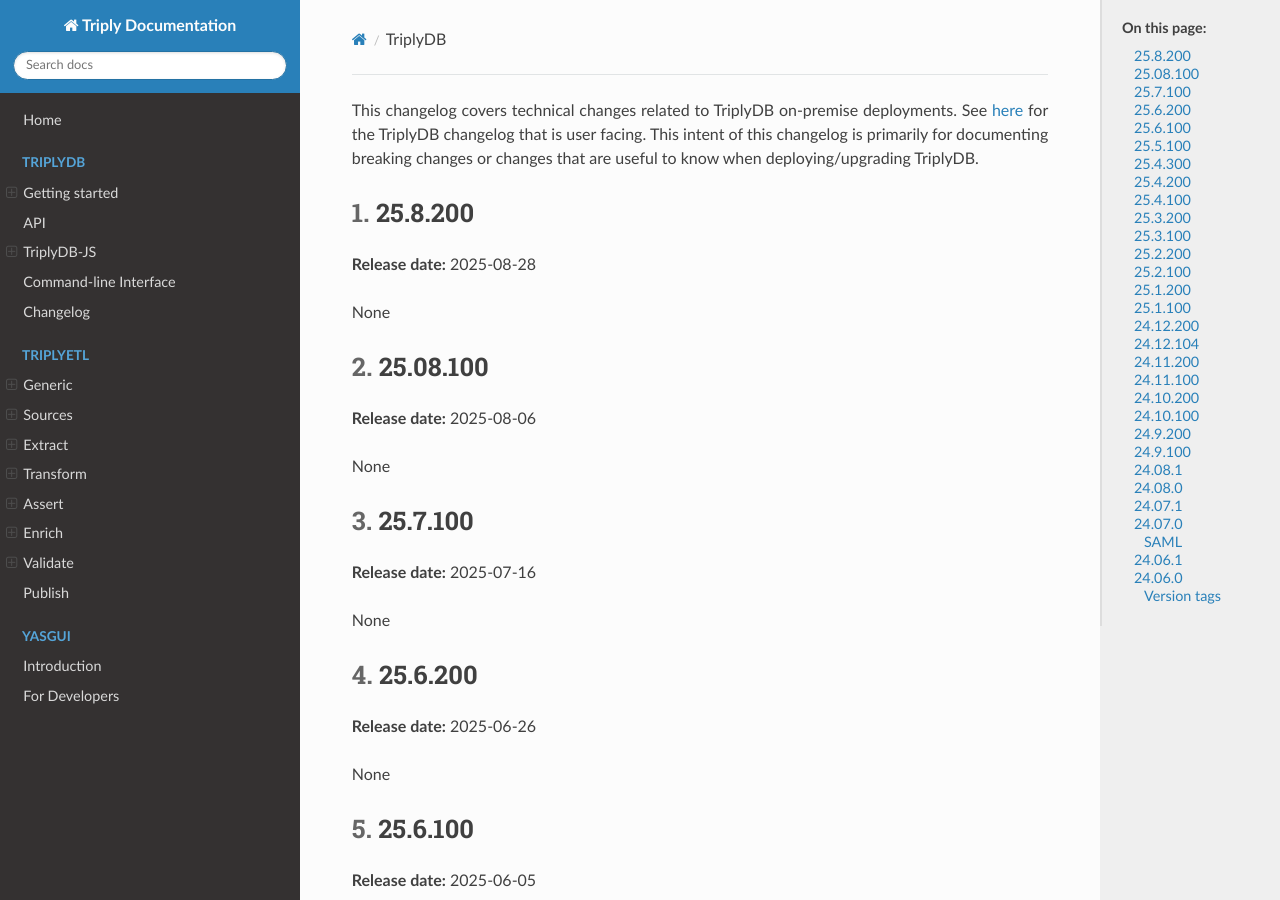
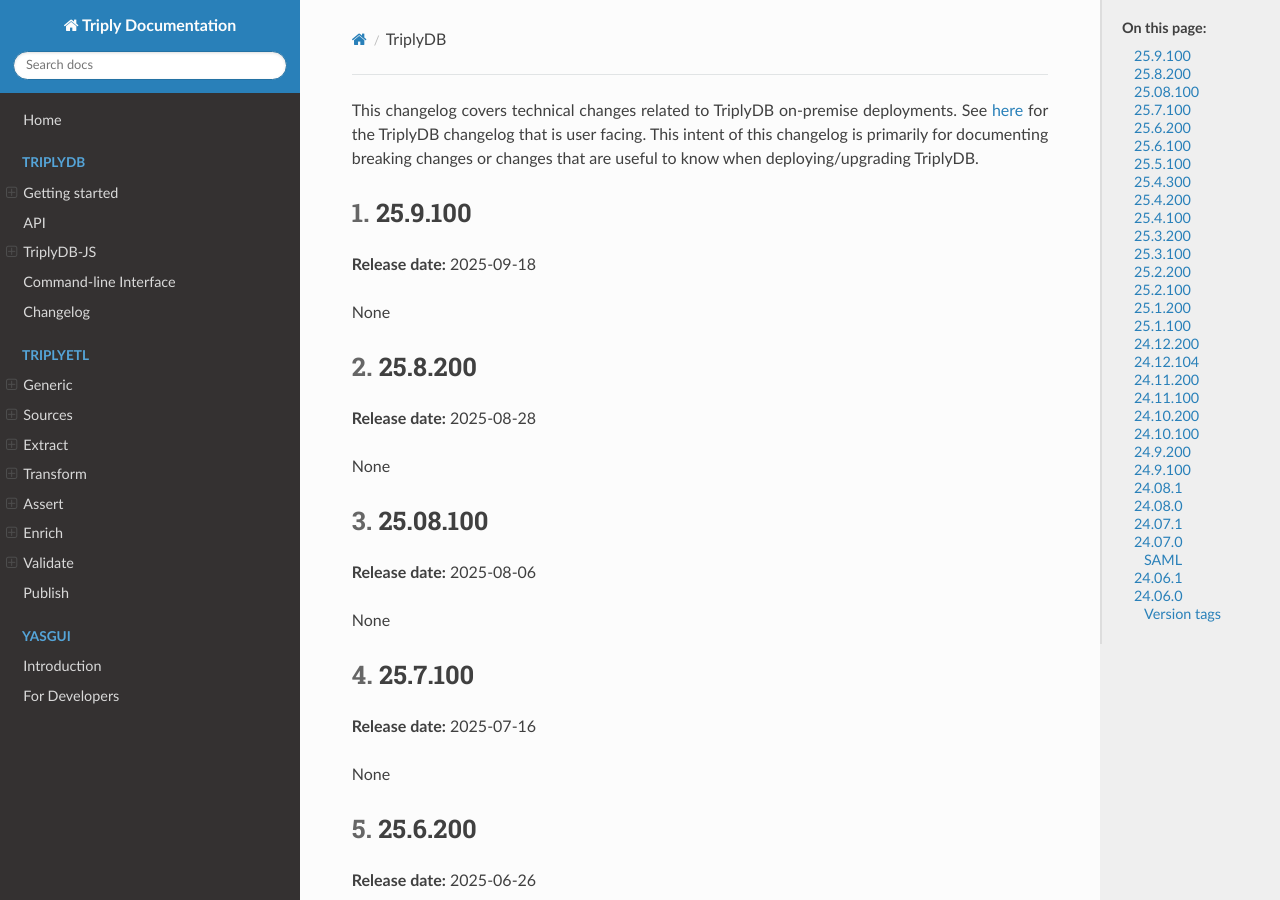
Before and after one commit to TriplyDB/Documentation, an MkDocs documentation site: the page built from docs/triplydb-technical-changelog/index.md, in a window 1280 px wide and 900 px high. Built offline with MkDocs 1.6.1, drawn with Linux system fonts in a browser that asks for light colours.

Commit message:
Updated changelog

```diff
--- a/docs/triplydb-technical-changelog/index.md
+++ b/docs/triplydb-technical-changelog/index.md
@@ -9,6 +9,12 @@
 This intent of this changelog is primarily for documenting breaking changes or changes
 that are useful to know when deploying/upgrading TriplyDB.
 
+
+## 25.9.100 {#25.9.100}
+
+**Release date:** 2025-09-18
+
+None
 
 ## 25.8.200 {#25.8.200}
 
```
Also changed, not shown: docs/triplydb-changelog/index.md (+2 -1 lines).
